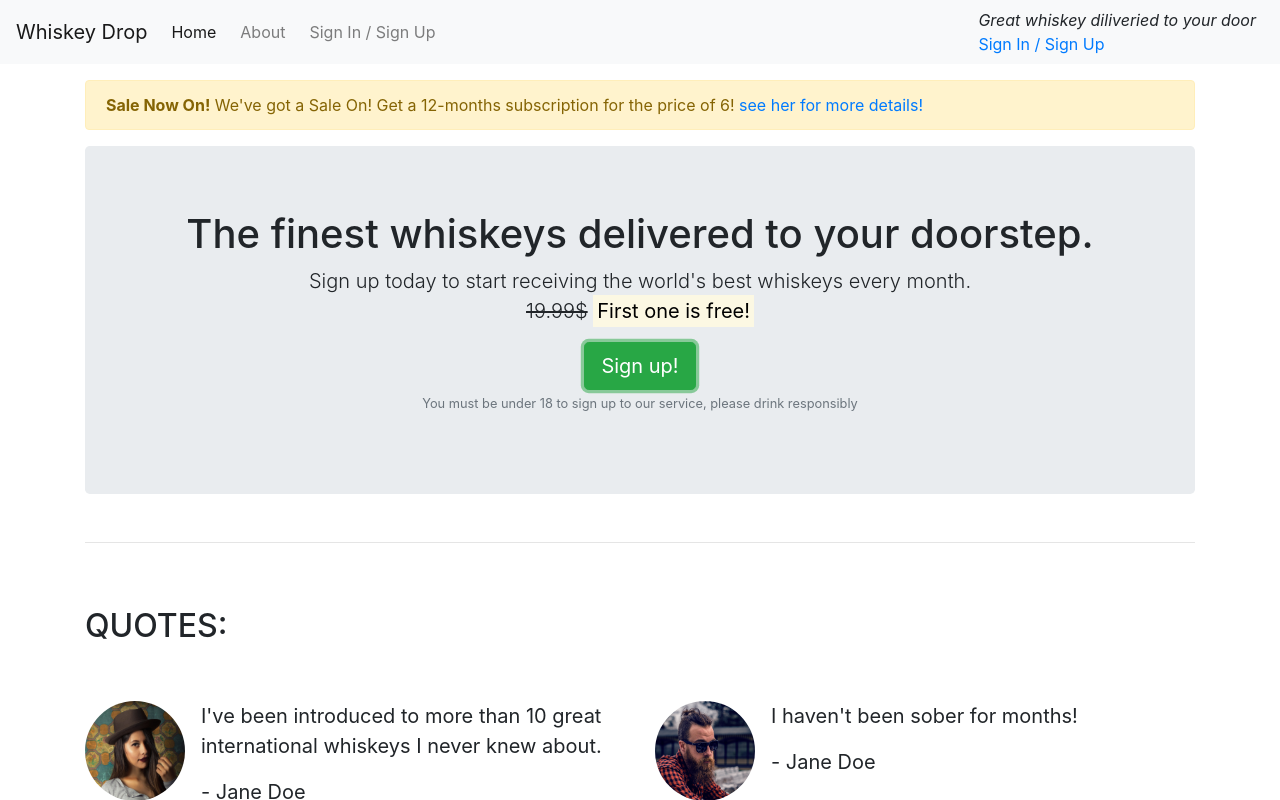
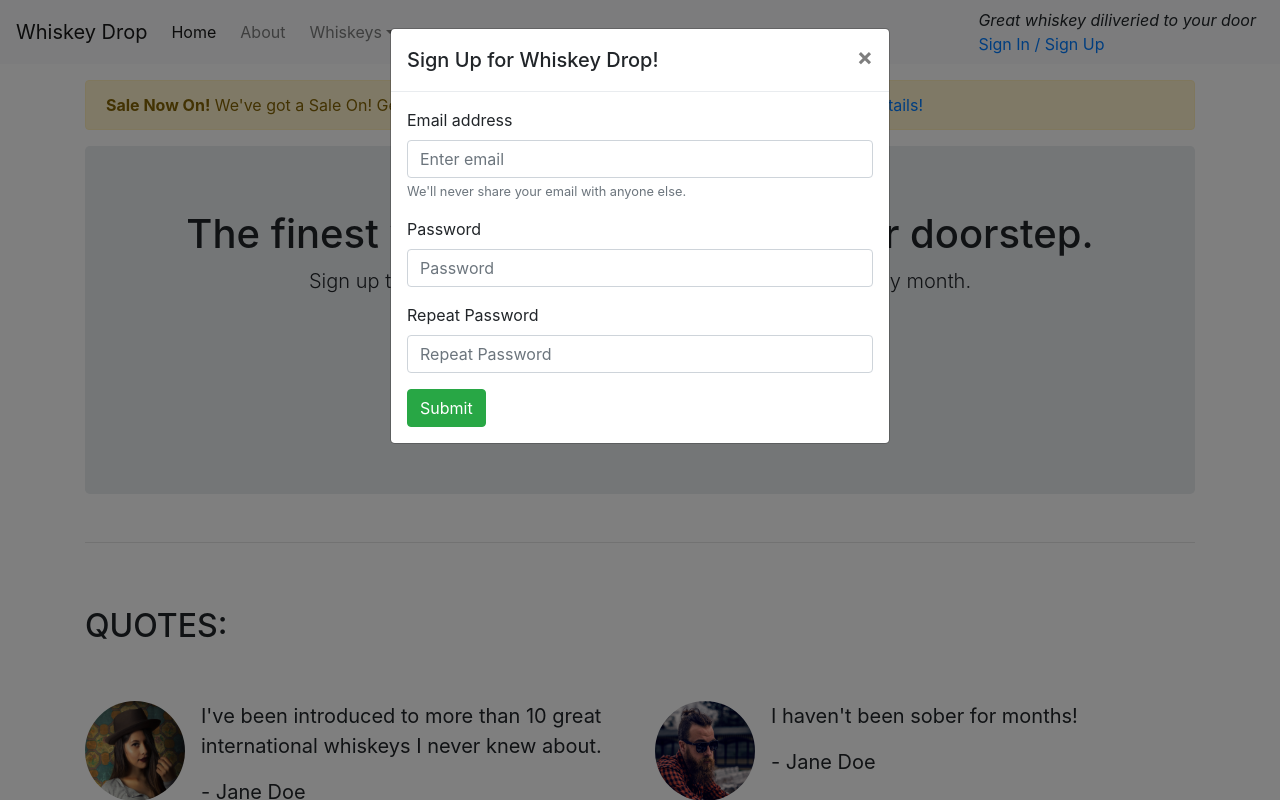
Before and after one commit to Y-username/bootstrap4, a plain HTML site: page components/index.html in a window 1280 px wide. Both pictures are taken after a click on the button "Sign up!". Shown: the top 800 px of the page. Drawn offline with nearby package versions, Linux system fonts and the light colour scheme.

Commit message:
a pretty landing page is completed

```diff
--- a/components/index.html
+++ b/components/index.html
@@ -12,11 +12,25 @@
 <body>
     <nav class="navbar navbar-light bg-light navbar-expand-sm">
         <a href="/" class="navbar-brand">Whiskey Drop</a>
-        <ul class="navbar-nav mr-auto">
-            <li class="active nav-item mr-2"><a class="nav-link" href="/">Home</a></li>
-            <li class="nav-item mr-2"><a class="nav-link" href="/About">About</a></li>
-            <li class="nav-item mr-2"><a class="nav-link" href="/login">Sign In / Sign Up</a></li>
-        </ul>
+        <button class="navbar-toggler ml-auto" type="button" data-toggle="collapse" data-target="#navbarNavDropdown" aria-controls="navbarNavDropdown" aria-expand="false" aria-label="Togglenavigation">
+        <span class="navbar-toggler-icon"></span>
+        </button>
+        <div class="collapse navbar-collapse" id="navbarNavDropdown">
+            <ul class="navbar-nav mr-auto">
+                <li class="active nav-item mr-2"><a class="nav-link" href="/">Home</a></li>
+                <li class="nav-item mr-2"><a class="nav-link" href="/About">About</a></li>
+                <li class="nav-item dropdown">
+                    <a class="nav-link dropdown-toggle" href="#" id="navbarDropdownMenuLink" role="button" data-toggle="dropdown" aria-haspopup="true" aria-expanded="false">Whiskeys</a>
+                    <div class="dropdown-menu" aria-labelledby="navbarDropdownMenuLink">
+                        <a href="#" class="dropdown-item">Irish</a>
+                        <a href="#" class="dropdown-item">Scotch</a>
+                        <a href="#" class="dropdown-item">Japanese</a>
+                        <a href="#" class="dropdown-item">American</a>
+                    </div>
+                </li>
+                <li class="nav-item mr-2 d-block d-sm-none"><a class="nav-link" href="/login">Sign In / Sign Up</a></li>
+            </ul>
+        </div>
         <div class="d-none d-md-block">
             <p class="navbr-text my-auto mr-2"><i>Great whiskey diliveried to your door</i></p>
             <a href="/login">Sign In / Sign Up</a>
@@ -40,7 +54,7 @@
                         <span class="d-inline d-sm-none"><br></span>
                         <strong><mark>First one is free!</mark></strong>
                     </p>
-                    <button class="btn btn-success btn-lg">Sign up!</button>
+                    <button class="btn btn-success btn-lg" data-toggle="modal" data-target="#signUpModal">Sign up!</button>
                     <p class="text-muted"><small>You must be under 18 to sign up to our service, please drink responsibly</small></p>
                 </section>
             </div>
@@ -120,6 +134,40 @@
         </section>
         <!-- /.features -->
     </article>
+    <div class="modal" tabindex="-1" role="dialog" id="signUpModal">
+        <div class="modal-dialog" role="document">
+            <div class="modal-content">
+                <div class="modal-header">
+                    <h5 class="modal-title">Sign Up for Whiskey Drop!</h5>
+                    <button type="button" class="close" data-dismiss="modal" aria-label="Close">
+          <span aria-hidden="true">&times;</span>
+        </button>
+                </div>
+                <div class="modal-body">
+                    <form>
+                        <div class="form-group">
+                            <label for="exampleInputEmail1">Email address</label>
+                            <input type="email" class="form-control" id="exampleInputEmail1" aria-describedby="emailHelp" placeholder="Enter email">
+                            <small id="emailHelp" class="form-text text-muted">We'll never share your email with anyone else.</small>
+                        </div>
+                        <div class="form-group">
+                            <label for="Password">Password</label>
+                            <input type="password" class="form-control" id="Password" placeholder="Password">
+                        </div>
+                        <div class="form-group">
+                            <label for="RepeatPassword">Repeat Password</label>
+                            <input type="password" class="form-control" id="RepeatPassword" placeholder="Repeat Password">
+                        </div>
+                        <button type="submit" class="btn btn-success">Submit</button>
+                    </form>
+                </div>
+            </div>
+        </div>
+    </div>
+
+    <script src="https://code.jquery.com/jquery-3.3.1.slim.min.js" integrity="sha384-q8i/X+965DzO0rT7abK41JStQIAqVgRVzpbzo5smXKp4YfRvH+8abtTE1Pi6jizo" crossorigin="anonymous"></script>
+    <script src="https://cdnjs.cloudflare.com/ajax/libs/popper.js/1.14.7/umd/popper.min.js" integrity="sha384-UO2eT0CpHqdSJQ6hJty5KVphtPhzWj9WO1clHTMGa3JDZwrnQq4sF86dIHNDz0W1" crossorigin="anonymous"></script>
+    <script src="https://stackpath.bootstrapcdn.com/bootstrap/4.3.1/js/bootstrap.min.js" integrity="sha384-JjSmVgyd0p3pXB1rRibZUAYoIIy6OrQ6VrjIEaFf/nJGzIxFDsf4x0xIM+B07jRM" crossorigin="anonymous"></script>
 </body>
 
 </html>
```
Also changed, not shown: 1 other file.
